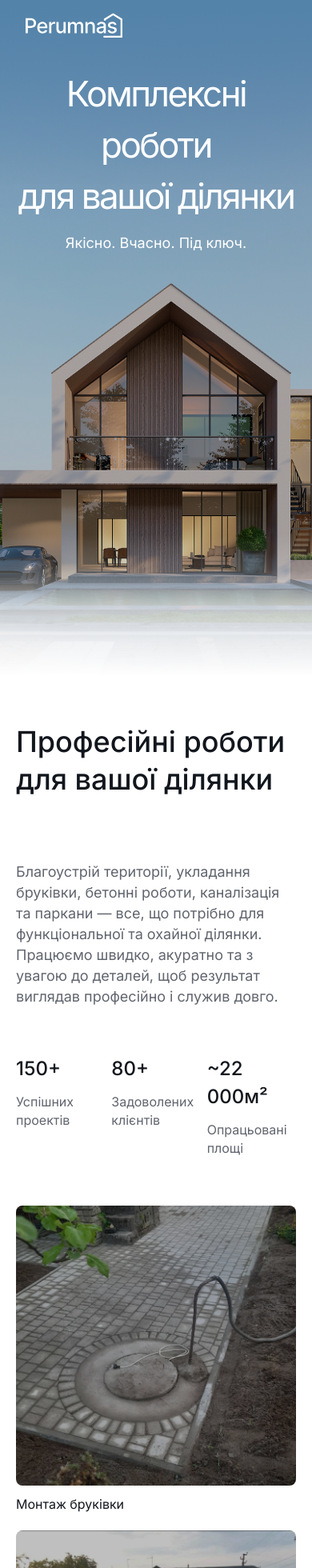
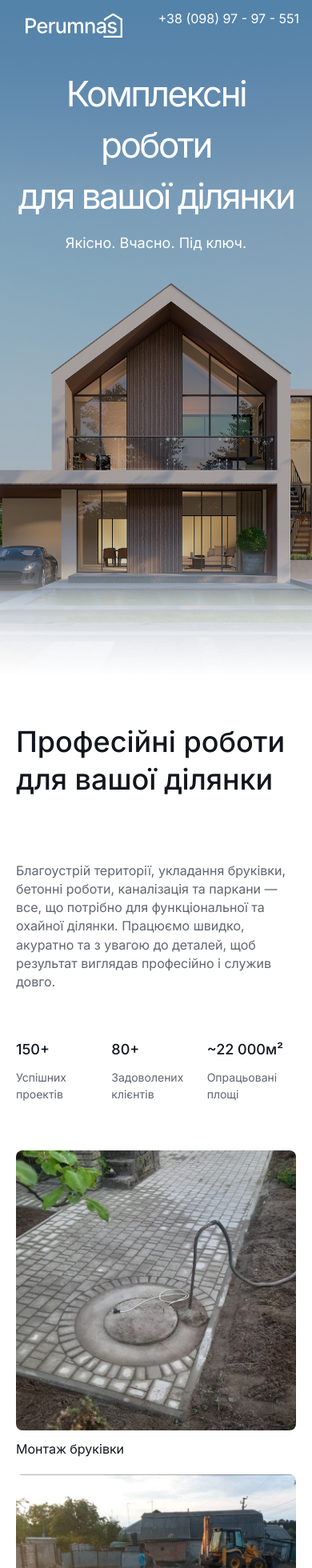
Before and after one commit to aMadAlien/antonuk, a Next.js app: page / in a window 390 px wide. Shown: the top 1960 px of the page at 80% size. Built offline with nearby package versions, Linux system fonts and the light colour scheme.

Commit message:
version 2

```diff
--- a/app/globals.scss
+++ b/app/globals.scss
@@ -105,6 +105,6 @@ button {
   font-size: 18px;
 
   @media (max-width: 768px) {
-    // font-size: 16px;
+    font-size: 16px;
   }
 }
--- a/components/Header.tsx
+++ b/components/Header.tsx
@@ -11,7 +11,7 @@ export default function Header() {
       <nav className="ml-auto">
         <ul className="nav__items">
           <li className="nav__item">
-            <Link href='tel:+380989797551'>+38 (098) 979 - 75 - 51</Link>
+            <Link href='tel:+380989797551'>+38 (098) 97 - 97 - 551</Link>
           </li>
         </ul>
       </nav>
--- a/components/Homepage/index.tsx
+++ b/components/Homepage/index.tsx
@@ -104,7 +104,7 @@ export default function Homepage() {
                   width={420}
                   height={420}
                   alt={item.title}
-                  className="aspect-square object-cover rounded-[8px] brightness-75 hover:brightness-100 transition-all duration-500"
+                  className="aspect-square object-cover rounded-[8px] md:brightness-75 hover:brightness-100 transition-all duration-500"
                 />
                 <span>{item.title}</span>
               </Link>
@@ -152,7 +152,7 @@ export default function Homepage() {
         <div className="container flex gap-8 md:justify-between max-md:flex-col">
           <div className="container__col--smaller">
             <h2 className="h2 mb-8 md:mb-6">Часто задавані питання</h2>
-            <p className="text-p">Тут ви знайдете відповіді на найбільш поширені питання щодо монтажу бруківки та наших послуг. Якщо у вас є інші запитання, не соромтеся звертатися до нас!</p>
+            <p className="text-p">Тут ви знайдете відповіді на найбільш поширені питання щодо наших послуг. Якщо у вас є інші запитання, не соромтеся звертатися до нас!</p>
           </div>
 
           <div className="container__col--larger">
--- a/styles/content.scss
+++ b/styles/content.scss
@@ -54,7 +54,7 @@
 
   @media (max-width: 989px) {
     &__title {
-      font-size: 55px;
+      font-size: 35px;
     }
   }
 
@@ -107,11 +107,11 @@
 
   @media (max-width: 768px) {
     &__title {
-      font-size: 24px;
+      font-size: 18px;
     }
 
     &__text {
-      font-size: 16px;
+      font-size: 14px;
     }
   }
 }
@@ -251,7 +251,7 @@
     }
 
     &__title {
-      font-size: 20px;
+      font-size: 18px;
     }
   }
 }
--- a/styles/header.scss
+++ b/styles/header.scss
@@ -20,9 +20,5 @@
 
     color: var(--white);
     font-size: 16px;
-
-    @media (max-width: 768px) {
-      display: none;
-    }
   }
 }
```
